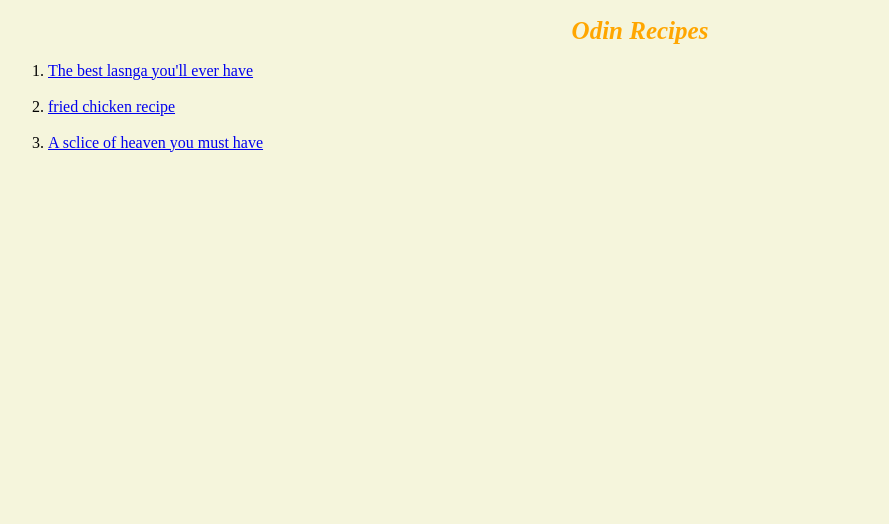
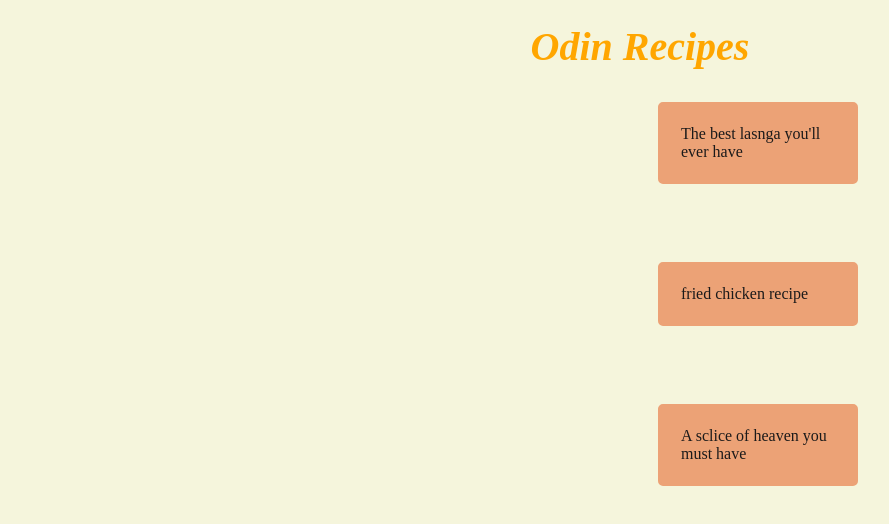
Before and after one commit to nyambujoy/odin-recipes, a plain HTML site: page index.html in a window 1280 px wide. Shown: the whole page, without its empty margins (0-889 px from the left). Drawn offline with Linux system fonts and the light colour scheme.

Commit message:
added flexbox and a transition propertys

```diff
--- a/index.html
+++ b/index.html
@@ -8,11 +8,13 @@
 </head>
 <body>
     <h1 class="title">Odin Recipes</h1>
+    <div class="container">
     <ol>
-   <li> <a href="recipes/lemoncake.html">The best lasnga you'll ever have</a></li> <br>
-   <li> <a href="recipes/chicken.html">fried chicken recipe</a></li> <br>
-    <li><a href="recipes/pizza.html">A sclice of heaven you must have</a> </li>
+   <li class="item"> <a href="recipes/lemoncake.html">The best lasnga you'll ever have</a></li> <br>
+   <li class="item"> <a href="recipes/chicken.html">fried chicken recipe</a></li> <br>
+    <li class="item"><a href="recipes/pizza.html">A sclice of heaven you must have</a> </li>
 </ol>
+</div>
 
 
 </body>
--- a/style.css
+++ b/style.css
@@ -1,10 +1,53 @@
 .title{
-    font-size: 25px;
+    font-size: 40px;
     font-style: italic;
     color: hsl(39, 100%, 50%);
     text-align: center;
+    line-height: 40px;
 }
 
 html{
     background-color: beige;
 }
+
+.container ol{
+    list-style-type: none;
+    display: flex;
+    gap:30px;
+    justify-content: center;
+    height: 400px;
+    flex-direction: column;
+    width: 200px;
+    padding-left: 650px;
+
+
+}
+
+
+
+.item{
+    justify-content: center;
+    align-items: center;
+    border: 3px solid rgb(236, 162, 118);
+    padding: 20px;
+    border-radius: 5px;
+    background-color: rgb(236, 162, 118);
+    transition-property: width height;
+    transition-delay: 2s;
+    transition-duration: 0.5s;
+    transition-timing-function: ease-in;
+}
+
+.item:hover{
+    height : 300px ;
+
+}
+
+a{
+    text-decoration-line: none;
+    color: rgb(27, 26, 26);
+}
+
+a:hover{
+    color: rgb(77, 77, 2);
+}
```
